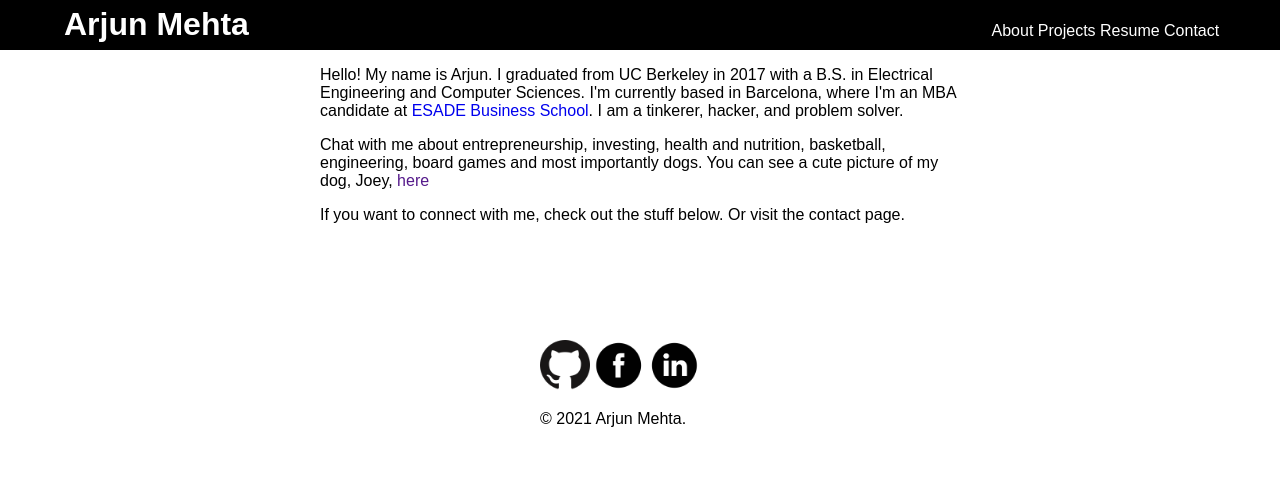
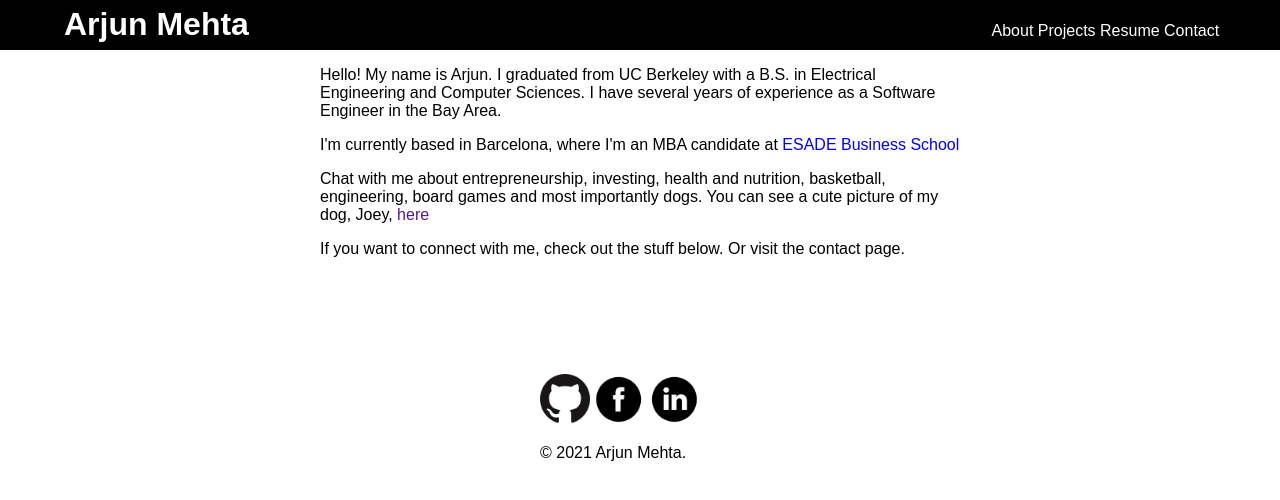
Before and after one commit to arjunmehta94/arjunmehta94.github.io, a Jekyll site: the page built from index.html, in a window 1280 px wide. Shown: the top 500 px of the page. Built offline with Jekyll 4.4.1, drawn with Linux system fonts in a browser that asks for light colours; Markdown is read by kramdown in place of the engine named in the settings.

Commit message:
update description better

```diff
--- a/index.html
+++ b/index.html
@@ -2,7 +2,8 @@
 layout: default
 ---
 <div class='about'>
-  <p>Hello! My name is Arjun. I graduated from UC Berkeley in 2017 with a B.S. in Electrical Engineering and Computer Sciences. I'm currently based in Barcelona, where I'm an MBA candidate at <a href="https://www.esade.edu/en">ESADE Business School</a>. I am a tinkerer, hacker, and problem solver.</p>
+  <p>Hello! My name is Arjun. I graduated from UC Berkeley with a B.S. in Electrical Engineering and Computer Sciences. I have several years of experience as a Software Engineer in the Bay Area.</p>
+  <p>I'm currently based in Barcelona, where I'm an MBA candidate at <a href="https://www.esade.edu/en">ESADE Business School</a></p>
   <p>Chat with me about entrepreneurship, investing, health and nutrition, basketball, engineering, board games and most importantly dogs. You can see a cute picture of my dog, Joey, <a id="joey" href="">here</a></p>
   <p>If you want to connect with me, check out the stuff below. Or visit the contact page.</p>
 </div>
```
